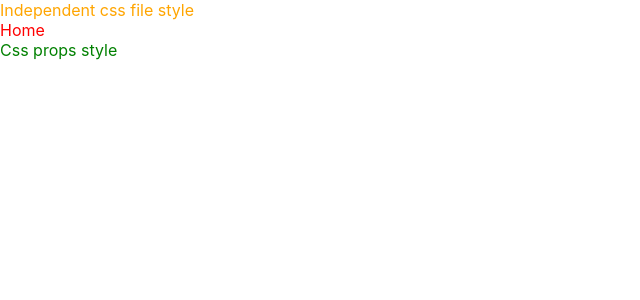
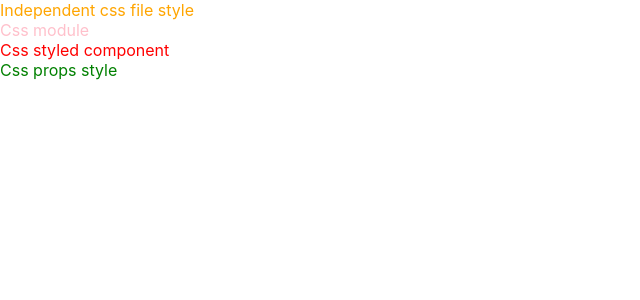
Before and after one commit to fz6m/react-awesome-template, a React (Create React App) app: page / in a window 1280 px wide. Shown: the top 300 px of the page, without its empty margins (0-640 px from the left). Built offline with nearby package versions, Linux system fonts and the light colour scheme.

Commit message:
feat: add css modul example 🍉

```diff
--- /dev/null
+++ b/src/pages/Home/home.module.less
@@ -0,0 +1,4 @@
+
+.pink {
+  color: pink;
+}
--- a/src/pages/Home/index.jsx
+++ b/src/pages/Home/index.jsx
@@ -4,12 +4,15 @@ import styled from '@emotion/styled'
 // 1. external css fileal css filecss file
 import './home.less'
 
-// 2. styled-component
+// 2. use css module
+import style from './home.module.less'
+
+// 3. styled-component
 const RedText = styled.div`
   color: red;
 `
 
-// 3. css props
+// 4. css props
 const GreenText = {
   color: 'green',
 }
@@ -20,8 +23,10 @@ export default function Home() {
       {/* programme 1 */}
       <div className="orange">Independent css file style</div>
       {/* programme 2 */}
-      <RedText>Home</RedText>
+      <div className={style.pink}>Css module</div>
       {/* programme 3 */}
+      <RedText>Css styled component</RedText>
+      {/* programme 4 */}
       <div css={GreenText}>Css props style</div>
     </Fragment>
   )
```
